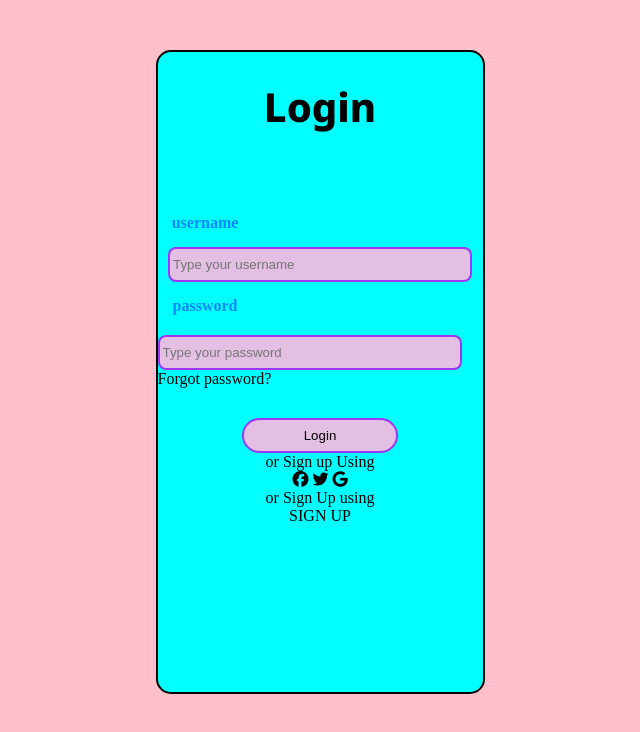
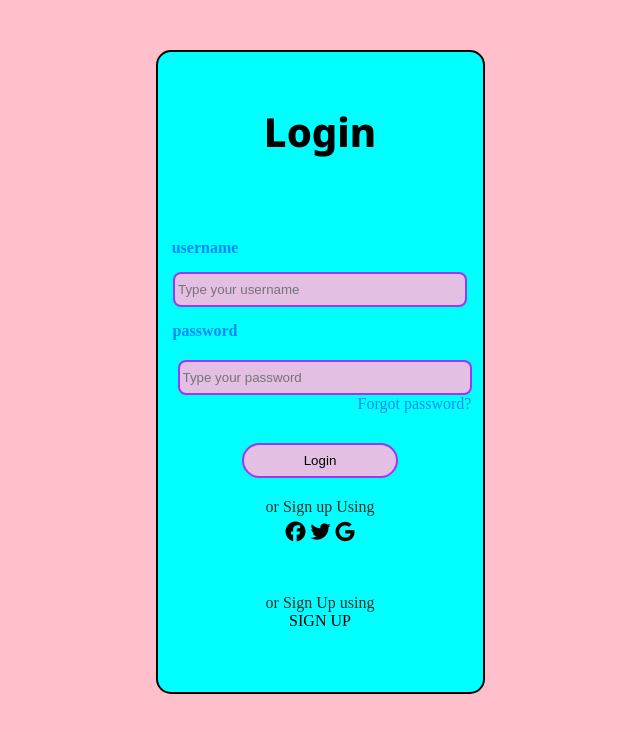
Before and after one commit to Aqdas-Ashraf/Login-page, a plain HTML site: page index.html in a window 1280 px wide. Shown: the whole page, without its empty margins (320-960 px from the left). Drawn offline with Linux system fonts and the light colour scheme.

Commit message:
Style.css

```diff
--- a/Style.css
+++ b/Style.css
@@ -8,7 +8,7 @@ body{
 
 .main{
     height:80vh;
-    width: 12vw;
+    width:12vw;
     border: 2px solid black;
     background-color: rgb(0, 255, 255);
     margin: auto;
@@ -45,14 +45,23 @@ body{
     padding-bottom: 140px;
 
 }
-
-input{
-    padding: 8px 120px 8px 3px;
+.type-email{
+    padding: 8px 110px 8px 3px;
     border: 2px solid rgba(132, 0, 255, 0.719);
     background-color: #e2bfe3;
     color: black;
     font-weight: 400;
     border-radius:8px;
+}
+
+.type-pass{
+    padding: 8px 110px 8px 3px;
+    border: 2px solid rgba(132, 0, 255, 0.719);
+    background-color: #e2bfe3;
+    color: black;
+    font-weight: 400;
+    border-radius:8px;
+    margin-left: 20px;
 }
 input:hover{
     background-color: white;
@@ -90,3 +99,29 @@ button:checked{
     margin-top: 15px;
     margin-bottom: -10px;
 }
+.forgot{
+    padding:5px 10px 0 200px;
+    color: rgb(0, 136, 255);
+    padding-top: 15px;
+}
+
+.Sign-up{
+    margin-top: 20px;
+    color:  rgb(52, 43, 43);
+}
+.using{
+    color: rgb(52, 43, 43);
+    margin-top:50px;
+}
+
+.last-sign{
+    margin-bottom: -130px;
+}
+
+.icons{
+    margin-top: 5px;
+    font-size: 20px;
+}
+.icons:hover{
+    font-size: 25px;
+}
```
